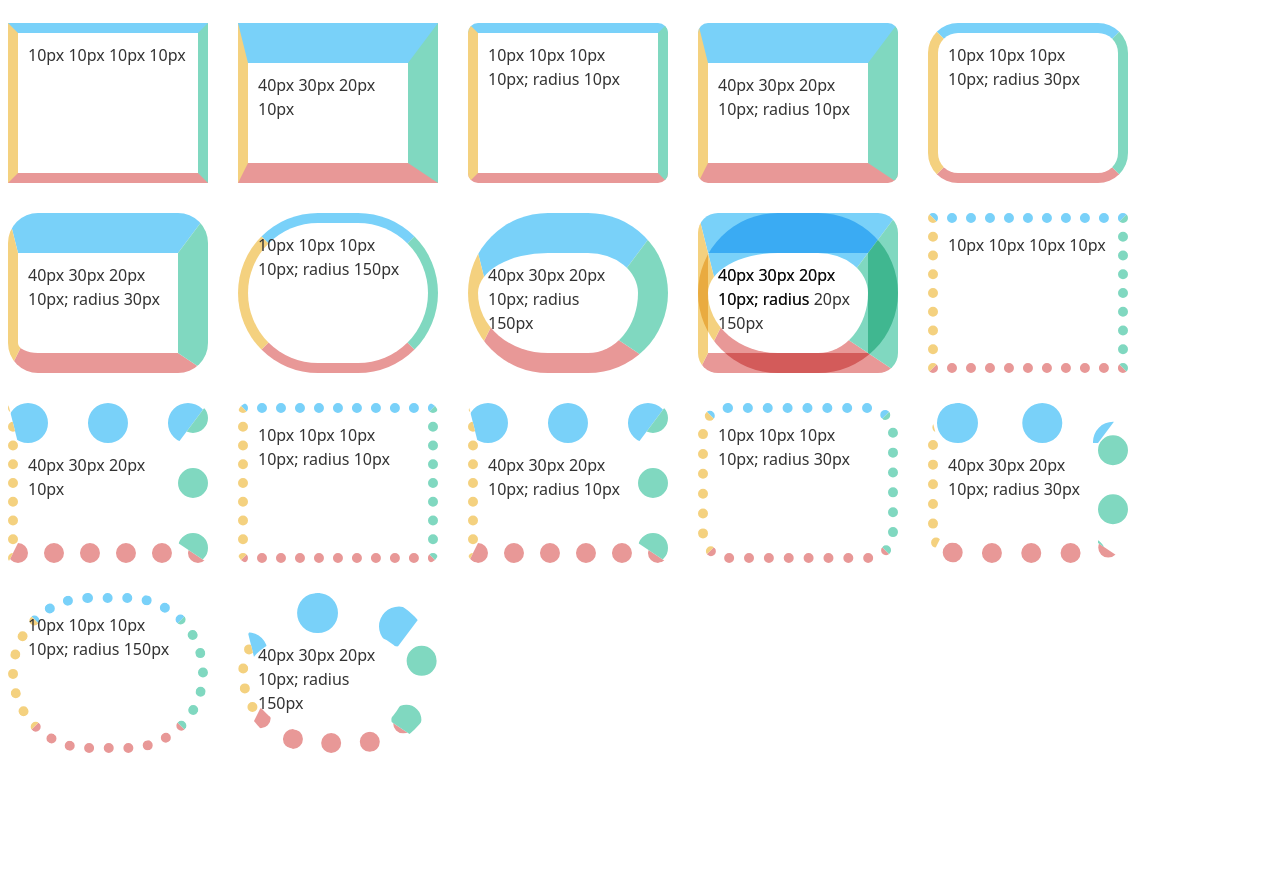
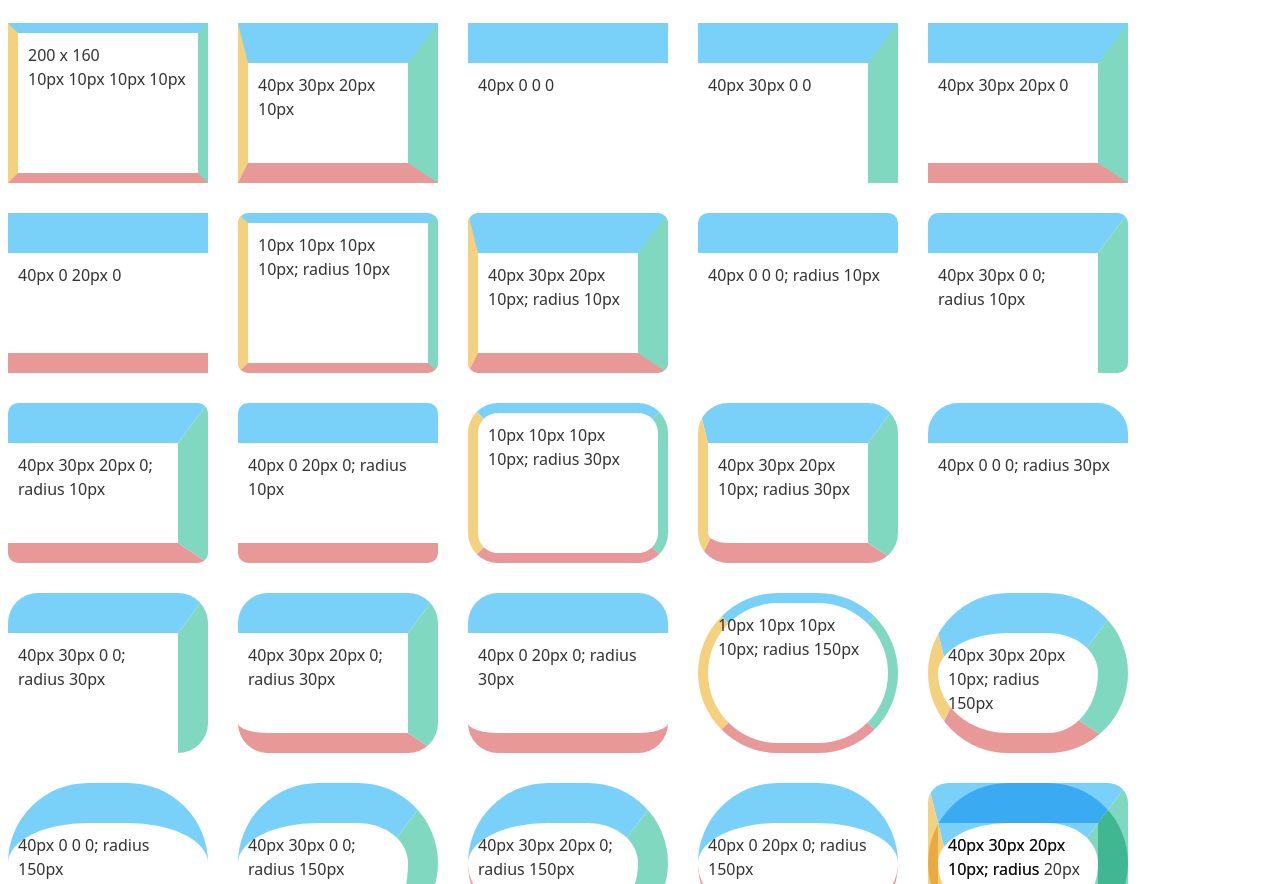
Before and after one commit to sharapeco/labs.suzume.dev., a website: page html/css/border/index.html in a window 1280 px wide. Shown: the part 68-952 px from the top of the page. Before the commit the page ends 829 px from the top, so only its background shows below. Drawn offline with Linux system fonts and the light colour scheme.

Commit message:
✨ borderの例を追加 border-widthが要素の半分以上を占める場合でborder-radiusが大きい場合

```diff
--- a/html/assets/css/fundamental.css
+++ b/html/assets/css/fundamental.css
@@ -13,6 +13,10 @@
 
 	font-family: system-ui, sans-serif;
 	line-height: 1.5;
+}
+
+body {
+	padding-bottom: 3em;
 }
 
 pre {
--- a/html/css/border/index.html
+++ b/html/css/border/index.html
@@ -30,7 +30,7 @@
 			height: var(--height);
 			padding: 10px;
 			border-style: solid;
-			border-width: 10px;
+			border-width: 0;
 			border-top-color: var(--c1);
 			border-right-color: var(--c2);
 			border-bottom-color: var(--c3);
@@ -47,6 +47,10 @@
 
 		.style-double {
 			border-style: double;
+		}
+
+		.b-1 {
+			border-width: 10px;
 		}
 
 		.bt-2 {
@@ -85,6 +89,10 @@
 			border-bottom-width: 30px;
 		}
 
+		.bl-1 {
+			border-left-width: 10px;
+		}
+
 		.radius-1 {
 			border-radius: 10px;
 		}
@@ -119,77 +127,150 @@
 	<h1>borderのテスト</h1>
 
 	<div class="list">
-		<div class="b">
+		<div class="b b-1">
+			200 x 160<br>
 			10px 10px 10px 10px
 		</div>
 
-		<div class="b bt-4 br-3 bb-2">
+		<div class="b bt-4 br-3 bb-2 bl-1">
 			40px 30px 20px 10px
 		</div>
 
-		<div class="b radius-1">
+		<div class="b bt-4">
+			40px 0 0 0
+		</div>
+
+		<div class="b bt-4 br-3">
+			40px 30px 0 0
+		</div>
+
+		<div class="b bt-4 br-3 bb-2">
+			40px 30px 20px 0
+		</div>
+
+		<div class="b bt-4 bb-2">
+			40px 0 20px 0
+		</div>
+
+		<div class="b b-1 radius-1">
 			10px 10px 10px 10px; radius 10px
 		</div>
 
-		<div class="b bt-4 br-3 bb-2 radius-1">
+		<div class="b bt-4 br-3 bb-2 bl-1 radius-1">
 			40px 30px 20px 10px; radius 10px
 		</div>
 
-		<div class="b radius-3">
+		<div class="b bt-4 radius-1">
+			40px 0 0 0; radius 10px
+		</div>
+
+		<div class="b bt-4 br-3 radius-1">
+			40px 30px 0 0; radius 10px
+		</div>
+
+		<div class="b bt-4 br-3 bb-2 radius-1">
+			40px 30px 20px 0; radius 10px
+		</div>
+
+		<div class="b bt-4 bb-2 radius-1">
+			40px 0 20px 0; radius 10px
+		</div>
+
+		<div class="b b-1 radius-3">
 			10px 10px 10px 10px; radius 30px
 		</div>
 
-		<div class="b bt-4 br-3 bb-2 radius-3">
+		<div class="b bt-4 br-3 bb-2 bl-1 radius-3">
 			40px 30px 20px 10px; radius 30px
 		</div>
 
-		<div class="b radius-15">
+		<div class="b bt-4 radius-3">
+			40px 0 0 0; radius 30px
+		</div>
+
+		<div class="b bt-4 br-3 radius-3">
+			40px 30px 0 0; radius 30px
+		</div>
+
+		<div class="b bt-4 br-3 bb-2 radius-3">
+			40px 30px 20px 0; radius 30px
+		</div>
+
+		<div class="b bt-4 bb-2 radius-3">
+			40px 0 20px 0; radius 30px
+		</div>
+
+		<div class="b b-1 radius-15">
 			10px 10px 10px 10px; radius 150px
 		</div>
 
-		<div class="b bt-4 br-3 bb-2 radius-15">
+		<div class="b bt-4 br-3 bb-2 bl-1 radius-15">
 			40px 30px 20px 10px; radius 150px
 		</div>
 
+		<div class="b bt-4 radius-15">
+			40px 0 0 0; radius 150px
+		</div>
+
+		<div class="b bt-4 br-3 radius-15">
+			40px 30px 0 0; radius 150px
+		</div>
+
+		<div class="b bt-4 br-3 bb-2 radius-15">
+			40px 30px 20px 0; radius 150px
+		</div>
+
+		<div class="b bt-4 bb-2 radius-15">
+			40px 0 20px 0; radius 150px
+		</div>
+
 		<div class="relative">
-			<div class="b bt-4 br-3 bb-2 radius-2">
+			<div class="b bt-4 br-3 bb-2 bl-1 radius-2">
 				40px 30px 20px 10px; radius 20px
 			</div>
-			<div class="b bt-4 br-3 bb-2 radius-15">
+			<div class="b bt-4 br-3 bb-2 bl-1 radius-15">
 				40px 30px 20px 10px; radius 150px
 			</div>
 		</div>
 
-		<div class="b style-dotted">
+		<div class="b b-1 style-dotted">
 			10px 10px 10px 10px
 		</div>
 
-		<div class="b style-dotted bt-4 br-3 bb-2">
+		<div class="b style-dotted bt-4 br-3 bb-2 bl-1">
 			40px 30px 20px 10px
 		</div>
 
-		<div class="b style-dotted radius-1">
+		<div class="b b-1 style-dotted radius-1">
 			10px 10px 10px 10px; radius 10px
 		</div>
 
-		<div class="b style-dotted bt-4 br-3 bb-2 radius-1">
+		<div class="b style-dotted bt-4 br-3 bb-2 bl-1 radius-1">
 			40px 30px 20px 10px; radius 10px
 		</div>
 
-		<div class="b style-dotted radius-3">
+		<div class="b b-1 style-dotted radius-3">
 			10px 10px 10px 10px; radius 30px
 		</div>
 
-		<div class="b style-dotted bt-4 br-3 bb-2 radius-3">
+		<div class="b style-dotted bt-4 br-3 bb-2 bl-1 radius-3">
 			40px 30px 20px 10px; radius 30px
 		</div>
 
-		<div class="b style-dotted radius-15">
+		<div class="b b-1 style-dotted radius-15">
 			10px 10px 10px 10px; radius 150px
 		</div>
 
-		<div class="b style-dotted bt-4 br-3 bb-2 radius-15">
+		<div class="b style-dotted bt-4 br-3 bb-2 bl-1 radius-15">
 			40px 30px 20px 10px; radius 150px
+		</div>
+
+		<div class="b" style="border-style: solid; border-width: 100px 10px 10px 10px;">
+			100px 10px 10px 10px
+		</div>
+
+		<div class="b" style="border-style: solid; border-width: 100px 10px 10px 10px; border-radius: 80px;">
+			100px 10px 10px 10px; radius 80px
 		</div>
 	</div>
 </body>
```
